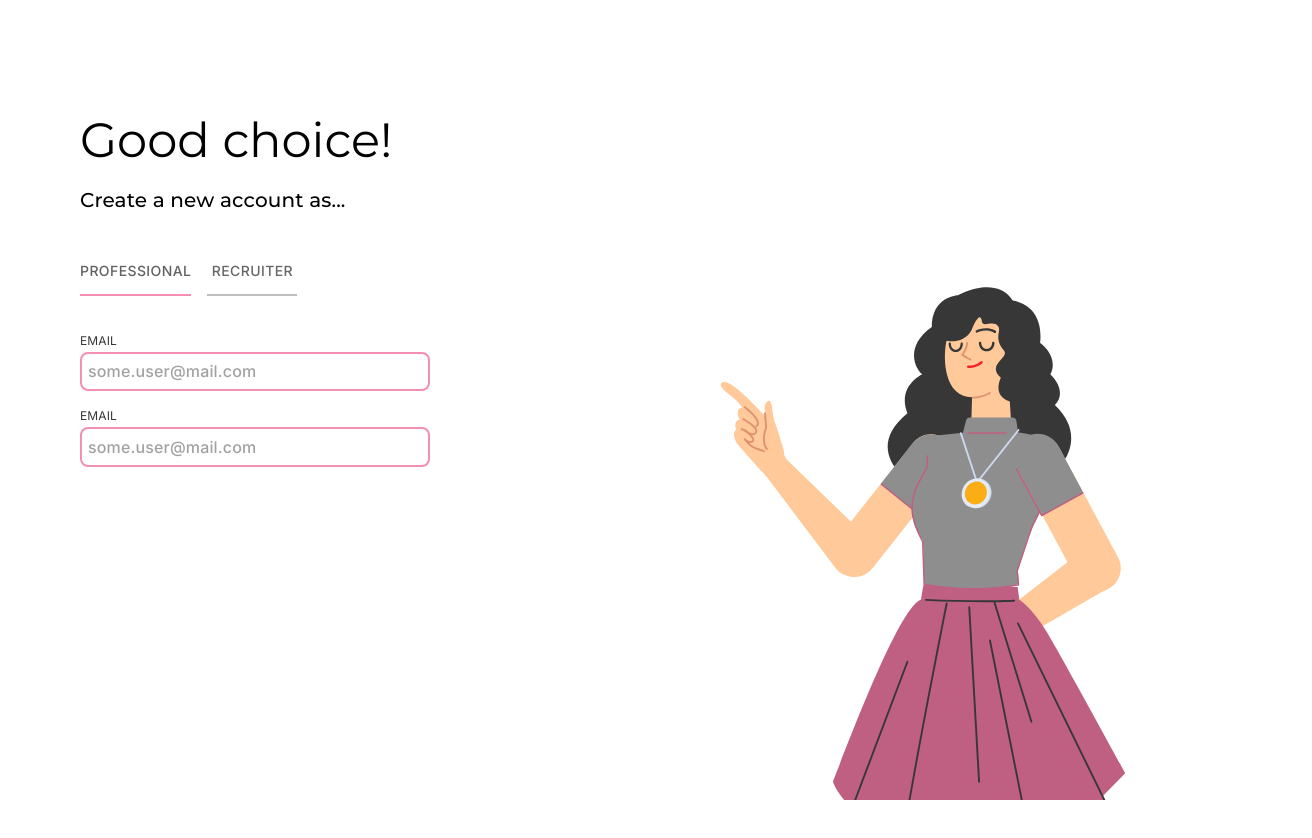
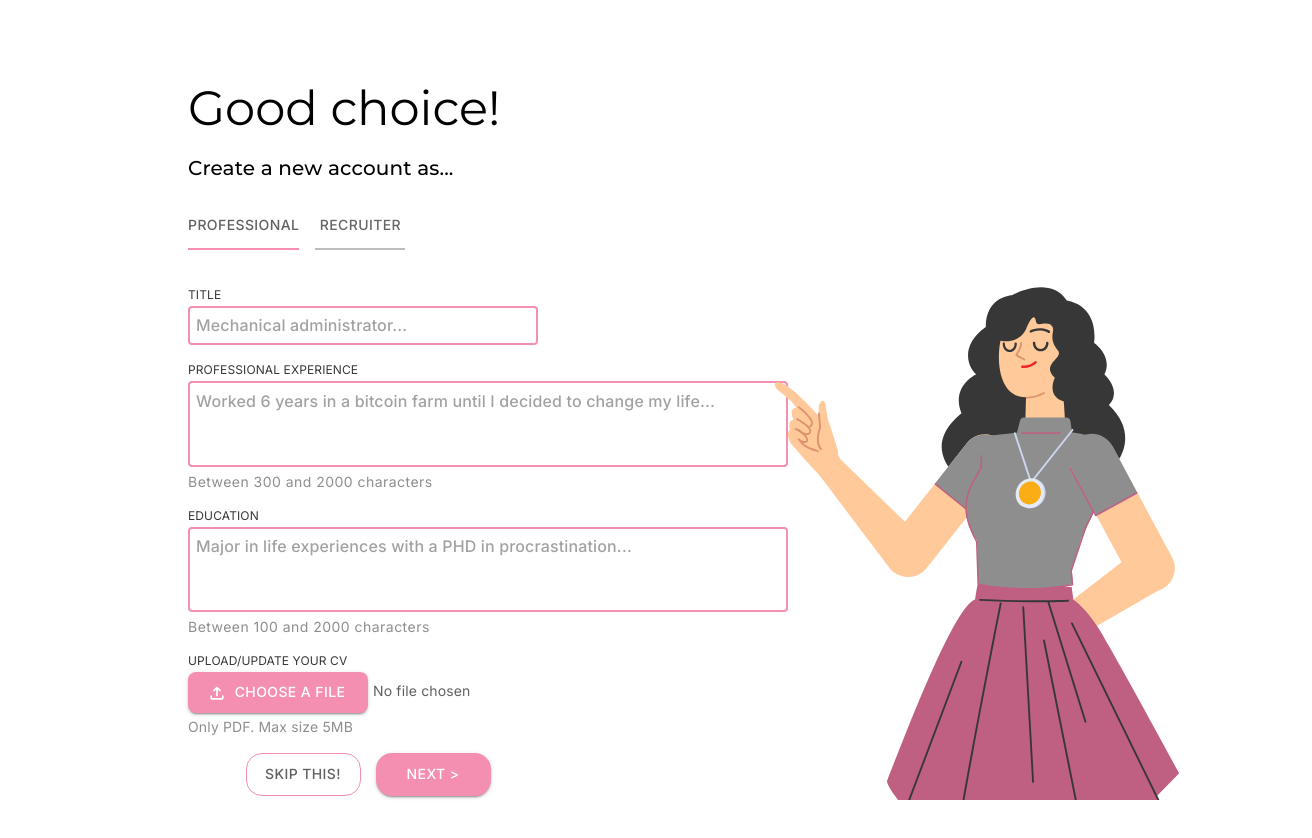
Before and after one commit to varissara-wo/final-project, a React (Create React App) app: page /auth in a window 1280 px wide. Shown: the top 838 px of the page, 1312 px wide, since content can reach past the window. Before the commit the page ends 800 px from the top, so only its background shows below. Built offline with nearby package versions, Linux system fonts and the light colour scheme.

Commit message:
feat: update form section

```diff
--- a/src/pages/Auth.jsx
+++ b/src/pages/Auth.jsx
@@ -16,22 +16,52 @@ import {
   InputLabel,
 } from "@mui/material";
 
+import { FileUploadOutlined } from "@mui/icons-material";
+
 const ButtonStyle = styled(Button)(() => ({
   fontFamily: "var( --inter-font)",
   fontWeight: "500",
   fontSize: "14px",
   borderRadius: "16px",
   padding: "8px 16px",
+  marginTop: "16px",
+  width: "115px",
+}));
+
+const UploadButton = styled(ButtonStyle)(() => ({
+  borderRadius: "8px",
+  width: "180px",
+  marginTop: "0px",
+  marginRight: "5px",
+}));
+
+const OutlineButtonStyle = styled(ButtonStyle)(() => ({
+  color: "#616161",
+  border: "1px solid #F48FB1",
 }));
 
 const TextFieldStyle = styled(TextField)(() => ({
   width: "350px",
   Height: "36px",
   marginBottom: "16px",
-  "& .MuiOutlinedInput-root": {
+  "& .MuilinedInput-root": {
     "& fieldset": {
       borderRadius: "8px",
     },
+  },
+}));
+
+const MultilineTextFieldStyle = styled(TextField)(() => ({
+  width: "600px",
+  "& .css-ivu46s-MuiInputBase-root-MuiOutlinedInput-root": {
+    padding: "0px",
+  },
+  "& .css-1h8391f-MuiFormHelperText-root": {
+    marginLeft: "0px",
+    fontSize: "14px",
+  },
+  "& .css-1h8391f-MuiFormHelperText-root ": {
+    color: "#8E8E8E",
   },
 }));
 
@@ -54,18 +84,18 @@ const Auth = () => {
     <Stack width="100%" alignItems="center">
       <Stack
         direction="row"
-        padding="32px"
+        padding="0px"
         width="100%"
         height="100%"
         maxWidth="1440px"
         maxHeight="900px"
         justifyContent="center"
       >
-        <Box flex={1} p={10}>
+        <Box flex={1} p={10} paddingLeft="188px">
           <Typography variant="h3" marginBottom="16px" color="warning">
             Good choice!
           </Typography>
-          <Typography variant="h6" marginBottom="32px" color="warining">
+          <Typography variant="h6" marginBottom="18px" color="warining">
             Create a new account as...
           </Typography>
           <Tabs
@@ -99,7 +129,8 @@ const Auth = () => {
             />
           </Tabs>
           {/* Form */}
-          <Box
+          {/*---------- Form1 ------------*/}
+          {/* <Box
             marginTop="36px"
             component="form"
             sx={{ width: "360px" }}
@@ -109,25 +140,198 @@ const Auth = () => {
             <Box>
               <InputLabelStyle>EMAIL</InputLabelStyle>
               <TextFieldStyle
+                value=""
                 label=""
                 color="primary"
                 placeholder="some.user@mail.com"
                 focused
                 inputProps={{ style: { padding: 8 } }}
               />
-              <InputLabelStyle>EMAIL</InputLabelStyle>
+              <InputLabelStyle>PASSWORD</InputLabelStyle>
               <TextFieldStyle
+                value=""
                 label=""
                 color="primary"
-                placeholder="some.user@mail.com"
+                placeholder="******"
                 focused
                 inputProps={{ style: { padding: 8 } }}
               />
+              <InputLabelStyle>PASSWORD CONFIRMATION</InputLabelStyle>
+              <TextFieldStyle
+                value=""
+                label=""
+                color="primary"
+                placeholder="******"
+                focused
+                inputProps={{ style: { padding: 8 } }}
+              />
+              <Stack display="flex" alignItems="center">
+                <ButtonStyle variant="contained" color="primary">
+                  Next >
+                </ButtonStyle>
+              </Stack>
+            </Box>
+          </Box> */}
+          {/*---------- Form2 ------------*/}
+          {/* <Box
+            marginTop="36px"
+            component="form"
+            sx={{ width: "360px" }}
+            noValidate
+            autoComplete="off"
+          >
+            <Box>
+              <InputLabelStyle>NAME</InputLabelStyle>
+              <TextFieldStyle
+                value=""
+                label=""
+                color="primary"
+                placeholder="John Doe"
+                focused
+                inputProps={{ style: { padding: 8 } }}
+              />
+              <InputLabelStyle>PHONE</InputLabelStyle>
+              <TextFieldStyle
+                value=""
+                label=""
+                color="primary"
+                placeholder="+xxxxxxxxx"
+                focused
+                inputProps={{ style: { padding: 8 } }}
+              />
+              <InputLabelStyle>BIRTHDAY</InputLabelStyle>
+              <TextFieldStyle
+                value=""
+                label=""
+                color="primary"
+                placeholder="Pick a date"
+                focused
+                inputProps={{ style: { padding: 8 } }}
+              />
+              <InputLabelStyle>LINKEDIN URL</InputLabelStyle>
+              <TextFieldStyle
+                value=""
+                label=""
+                color="primary"
+                placeholder="https://www.linkedin.com/in/username"
+                focused
+                inputProps={{ style: { padding: 8 } }}
+              />
+              <Stack
+                direction="row"
+                display="flex"
+                justifyContent="center"
+                gap="15px"
+              >
+                <OutlineButtonStyle variant="outlined" color="primary">
+                  SKIP THIS!
+                </OutlineButtonStyle>
+                <ButtonStyle variant="contained" color="primary">
+                  Next >
+                </ButtonStyle>
+              </Stack>
+            </Box>
+          </Box> */}
+          {/*---------- Form3 ------------*/}
+          <Box
+            marginTop="36px"
+            component="form"
+            sx={{ width: "360px" }}
+            noValidate
+            autoComplete="off"
+          >
+            <Box>
+              <InputLabelStyle>TITLE</InputLabelStyle>
+              <TextFieldStyle
+                defaultValue=""
+                label=""
+                color="primary"
+                placeholder="Mechanical administrator..."
+                focused
+                inputProps={{ style: { padding: 8 } }}
+              />
+              <InputLabelStyle>PROFESSIONAL EXPERIENCE</InputLabelStyle>
+              <MultilineTextFieldStyle
+                defaultValue=""
+                style={{ marginBottom: "14px" }}
+                label=""
+                color="primary"
+                placeholder="Worked 6 years in a bitcoin farm until I decided to change my life..."
+                focused
+                inputProps={{ style: { padding: "8px" } }}
+                helperText="Between 300 and 2000 characters"
+                multiline
+                rows={3}
+              />
+              <InputLabelStyle>EDUCATION</InputLabelStyle>
+              <MultilineTextFieldStyle
+                defaultValue=""
+                style={{ marginBottom: "14px" }}
+                label=""
+                color="primary"
+                placeholder="Major in life experiences with a PHD in procrastination..."
+                focused
+                inputProps={{ style: { padding: "8px" } }}
+                helperText="Between 100 and 2000 characters"
+                multiline
+                rows={3}
+              />
+
+              <InputLabelStyle>UPLOAD/UPDATE YOUR CV</InputLabelStyle>
+              <UploadButton
+                startIcon={<FileUploadOutlined />}
+                variant="contained"
+                component="label"
+                color="primary"
+                helperText="hi"
+                position="relative"
+              >
+                Choose a file
+                <input
+                  left="10px"
+                  hidden
+                  width="300px"
+                  accept="image/*"
+                  multiple
+                  type="file"
+                />
+              </UploadButton>
+
+              <Typography
+                component="span"
+                variant="body2"
+                color="secondary.main"
+              >
+                No file chosen
+              </Typography>
+
+              <Typography
+                component="p"
+                variant="body2"
+                marginTop="4px"
+                color="info.main"
+                textTransform="none"
+              >
+                Only PDF. Max size 5MB
+              </Typography>
+              <Stack
+                direction="row"
+                display="flex"
+                justifyContent="center"
+                gap="15px"
+              >
+                <OutlineButtonStyle variant="outlined" color="primary">
+                  SKIP THIS!
+                </OutlineButtonStyle>
+                <ButtonStyle variant="contained" color="primary">
+                  Next >
+                </ButtonStyle>
+              </Stack>
             </Box>
           </Box>
         </Box>
         <Box flex={1}>
-          <ImageListItem sx={{ position: "absolute", bottom: "0px" }}>
+          <ImageListItem sx={{ position: "fixed", bottom: "0px" }}>
             <img src="images/discussing.svg" alt="woman" />
           </ImageListItem>
         </Box>
@@ -136,10 +340,4 @@ const Auth = () => {
   );
 };
 
-{
-  /* <ButtonStyle variant="contained" color="primary">
-            Next >
-          </ButtonStyle> */
-}
-
 export default Auth;
```
